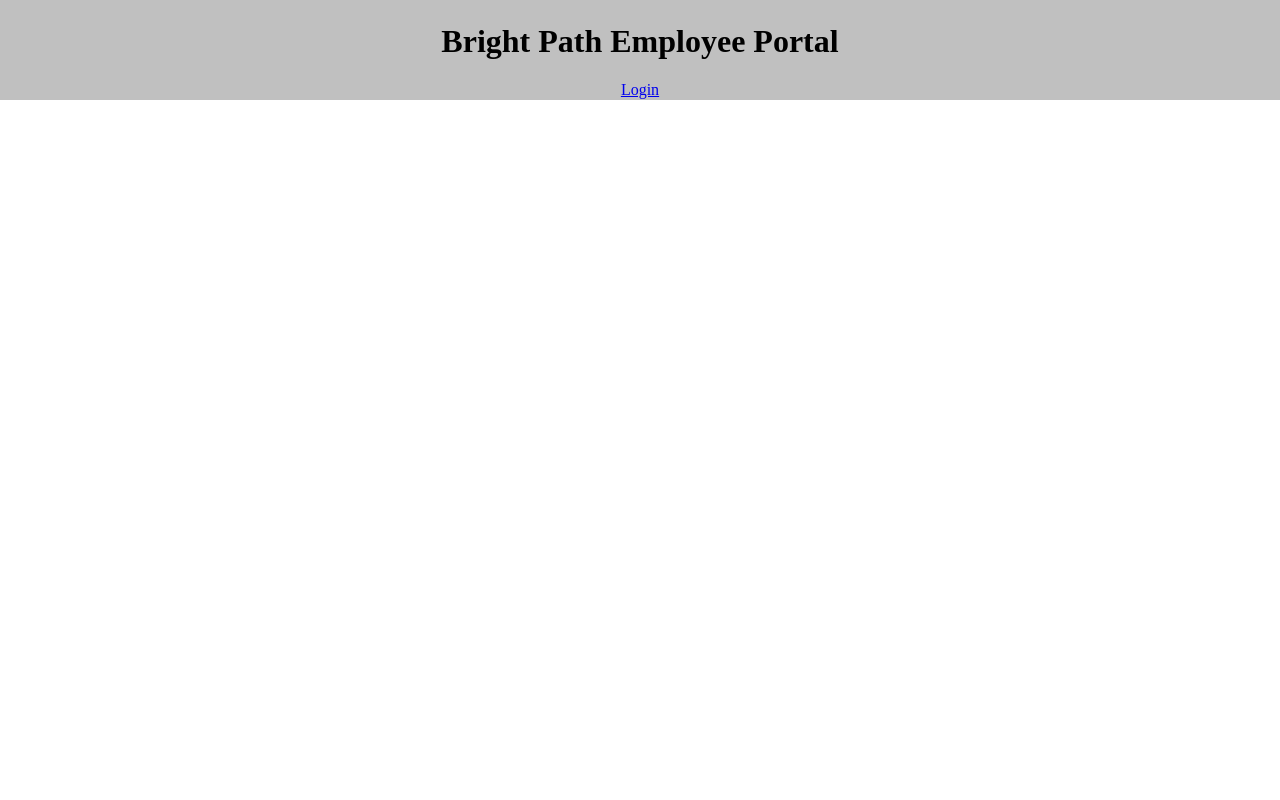
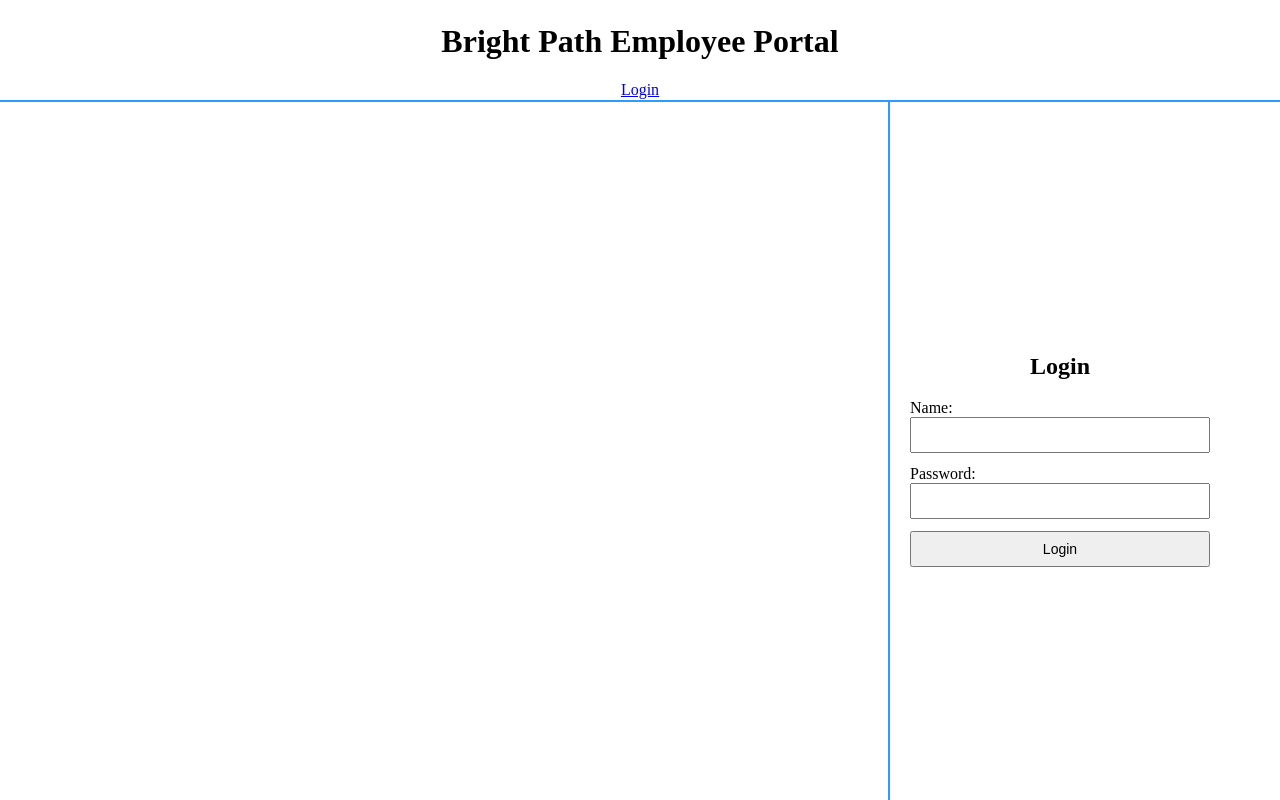
Before and after one commit to JacobSearles-Code/React, a React (Vite) app: page /#/ in a window 1280 px wide. Built offline with nearby package versions, Linux system fonts and the light colour scheme.

Commit message:
Changed to hash routing

```diff
--- a/src/App.jsx
+++ b/src/App.jsx
@@ -1,24 +1,24 @@
 import { useState, useEffect } from 'react';
-import { BrowserRouter, Routes, Route, Link } from 'react-router-dom';
+import { HashRouter, Routes, Route, Link } from 'react-router-dom';
 
 import LoginForm from './pages/LoginForm.jsx';
 import ClockTime from './pages/timeclock.jsx';
 
 const App = () => {
   return (
-    <BrowserRouter>
+    <HashRouter>
       <header>
         <h1 className="compName">Bright Path Employee Portal</h1>
         <nav className="navBar">
-          <Link to="/React/">Login</Link>
+          <Link to="/">Login</Link>
         </nav>
       </header>
 
       <Routes>
-        <Route path="/React/" element={<LoginForm />} />
+        <Route path="/" element={<LoginForm />} />
         <Route path="/clock" element={<ClockTime />} />
       </Routes>
-    </BrowserRouter>
+    </HashRouter>
   )
 }
 
--- a/src/pages/LoginForm.jsx
+++ b/src/pages/LoginForm.jsx
@@ -15,14 +15,14 @@ function LoginForm() {
         );
 
         if (user) {
-            navigate("/clock", { state: { user } });
+            navigate("/React/clock", { state: { user } });
         } else {
             alert("Invalid Login");
         }
     }
 
     return (
-        <form onSubmit={handleSubmit}>
+        <form className="outerForm" onSubmit={handleSubmit}>
             <div className="inner-form">
                 <h2 className="LogTitle">Login</h2>
                 <div className="formGroup">
--- a/src/styles/index.css
+++ b/src/styles/index.css
@@ -1,5 +1,10 @@
+:root {
+    --PRIMARY: #2D9CFF;
+    --SECONDARY: #FFFFFF;
+}
+
 header {
-    background-color: silver;
+    border-bottom: 2px solid var(--PRIMARY);
     width: 100%;
     height: 100px;
     position: absolute;
@@ -45,12 +50,6 @@ header {
     color: white;
 }
 
-.nameInputLbl {
-    position: relative;
-    left: 46%;
-}
-
-
 .clock {
     position: relative;
     left: 47%;
@@ -59,13 +58,16 @@ header {
 .inner-form {
     display: flex;
     flex-direction: column;
+    justify-content: center;
     width: 300px;
-    margin: 300px auto;
-    background-color: silver;
+    position: fixed;
+    top: 100px;
+    right: 50px;
+    bottom: 0;
     padding: 20px;
-    padding-bottom: 50px;
-    border-radius: 50px;
+    border-left: 2px solid var(--PRIMARY);
 }
+
 
 .LogTitle {
     text-align: center;
```
